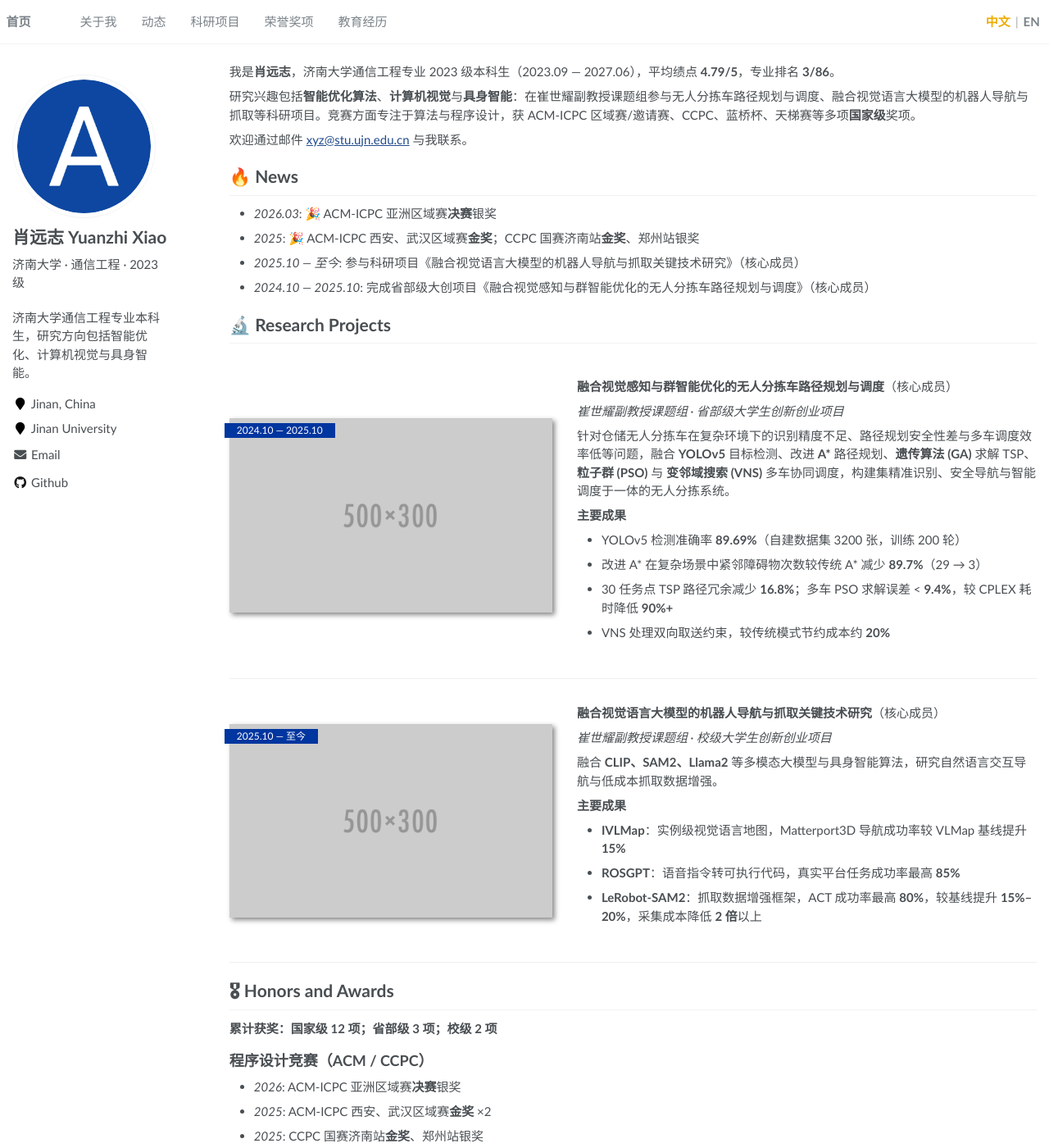
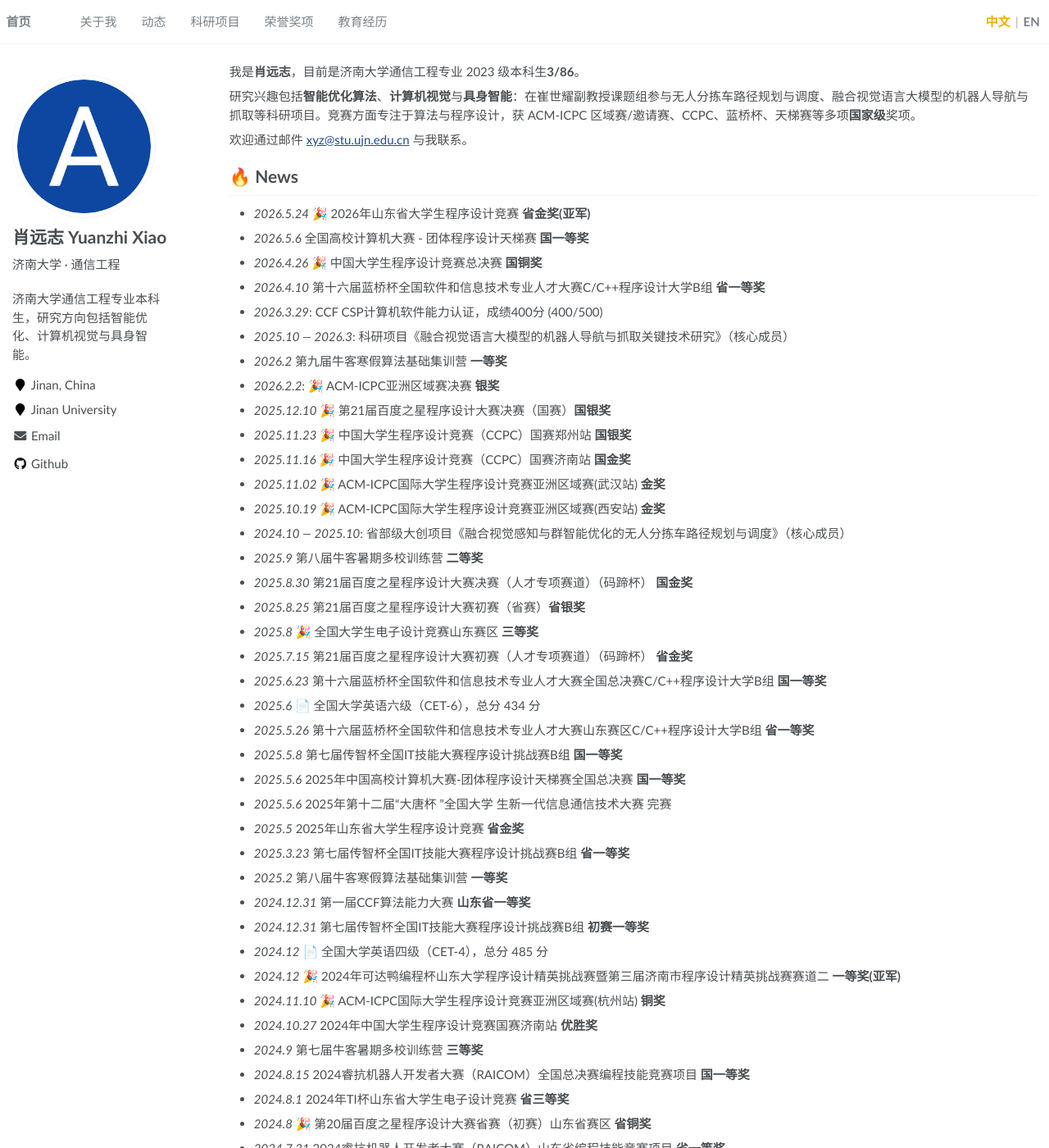
Before and after one commit to xuemanqwq/xuemanqwq.github.io, a Jekyll site: the page built from _pages/about.md, in a window 1280 px wide and 1400 px high. Shown: the whole window at 82% size. Built offline with Jekyll 4.4.1, drawn with Linux system fonts in a browser that asks for light colours; some of the changed text lies outside the part shown.

Commit message:
更新内容

```diff
--- a/Gemfile
+++ b/Gemfile
@@ -16,7 +16,8 @@ gem "github-pages", group: :jekyll_plugins
 
 # gem "jekyll"
 
-gem "wdm", "~> 0.1.0" if Gem.win_platform?
+# Optional on Windows Ruby 3.x only (incompatible with Ruby 4):
+# gem "wdm", "~> 0.1.0" if Gem.win_platform?
 
 # If you have any plugins, put them here!
 group :jekyll_plugins do
--- a/_config.yml
+++ b/_config.yml
@@ -26,8 +26,8 @@ baidu_site_verification  :  # get baidu_site_verification from https://ziyuan.ba
 author:
   name             : "肖远志 Yuanzhi Xiao"
   avatar           : "images/android-chrome-512x512.png"
-  bio              : "济南大学 · 通信工程 · 2023级"
-  bio_en           : "Jinan University · Communication Engineering · Class of 2023"
+  bio              : "济南大学 · 通信工程"
+  bio_en           : "Jinan University · Communication Engineering"
   location         : "Jinan, China"
   employer         : "Jinan University"
   pubmed           :
--- a/_pages/about.md
+++ b/_pages/about.md
@@ -12,7 +12,7 @@ redirect_from:
 
 <span class='anchor' id='about-me'></span>
 
-我是**肖远志**，济南大学通信工程专业 2023 级本科生（2023.09 — 2027.06），平均绩点 **4.79/5**，专业排名 **3/86**。
+我是**肖远志**，目前是济南大学通信工程专业 2023 级本科生**3/86**。
 
 研究兴趣包括**智能优化算法**、**计算机视觉**与**具身智能**：在崔世耀副教授课题组参与无人分拣车路径规划与调度、融合视觉语言大模型的机器人导航与抓取等科研项目。竞赛方面专注于算法与程序设计，获 ACM-ICPC 区域赛/邀请赛、CCPC、蓝桥杯、天梯赛等多项**国家级**奖项。
 
@@ -20,10 +20,51 @@ redirect_from:
 
 # 🔥 News
 
-- *2026.03*: 🎉 ACM-ICPC 亚洲区域赛**决赛**银奖
-- *2025*: 🎉 ACM-ICPC 西安、武汉区域赛**金奖**；CCPC 国赛济南站**金奖**、郑州站银奖
-- *2025.10 — 至今*: 参与科研项目《融合视觉语言大模型的机器人导航与抓取关键技术研究》（核心成员）
-- *2024.10 — 2025.10*: 完成省部级大创项目《融合视觉感知与群智能优化的无人分拣车路径规划与调度》（核心成员）
+- *2026.5.24* 🎉 2026年山东省大学生程序设计竞赛 **省金奖(亚军)**
+- *2026.5.6*  全国高校计算机大赛 - 团体程序设计天梯赛 **国一等奖**
+- *2026.4.26* 🎉 中国大学生程序设计竞赛总决赛 **国铜奖**
+- *2026.4.10* 第十六届蓝桥杯全国软件和信息技术专业人才大赛C/C++程序设计大学B组 **省一等奖**
+- *2026.3.29*:  CCF CSP计算机软件能力认证，成绩400分 (400/500)
+- *2025.10 — 2026.3*: 科研项目《融合视觉语言大模型的机器人导航与抓取关键技术研究》（核心成员）
+- *2026.2*  第九届牛客寒假算法基础集训营 **一等奖**
+- *2026.2.2*: 🎉 ACM-ICPC亚洲区域赛决赛 **银奖**
+- *2025.12.10* 🎉 第21届百度之星程序设计大赛决赛（国赛）**国银奖**
+- *2025.11.23* 🎉 中国大学生程序设计竞赛（CCPC）国赛郑州站 **国银奖**
+- *2025.11.16* 🎉 中国大学生程序设计竞赛（CCPC）国赛济南站 **国金奖**
+- *2025.11.02* 🎉 ACM-ICPC国际大学生程序设计竞赛亚洲区域赛(武汉站) **金奖**
+- *2025.10.19* 🎉 ACM-ICPC国际大学生程序设计竞赛亚洲区域赛(西安站) **金奖**
+- *2024.10 — 2025.10*: 省部级大创项目《融合视觉感知与群智能优化的无人分拣车路径规划与调度》（核心成员）
+- *2025.9* 第八届牛客暑期多校训练营 **二等奖**
+- *2025.8.30* 第21届百度之星程序设计大赛决赛（人才专项赛道）（码蹄杯） **国金奖**
+- *2025.8.25* 第21届百度之星程序设计大赛初赛（省赛）**省银奖**
+- *2025.8* 🎉 全国大学生电子设计竞赛山东赛区 **三等奖**
+- *2025.7.15* 第21届百度之星程序设计大赛初赛（人才专项赛道）（码蹄杯） **省金奖**
+- *2025.6.23* 第十六届蓝桥杯全国软件和信息技术专业人才大赛全国总决赛C/C++程序设计大学B组 **国一等奖**
+- *2025.6* 📄 全国大学英语六级（CET-6），总分 434 分
+- *2025.5.26* 第十六届蓝桥杯全国软件和信息技术专业人才大赛山东赛区C/C++程序设计大学B组 **省一等奖**
+- *2025.5.8*  第七届传智杯全国IT技能大赛程序设计挑战赛B组 **国一等奖**
+- *2025.5.6* 2025年中国高校计算机大赛-团体程序设计天梯赛全国总决赛 **国一等奖**
+- *2025.5.6* 2025年第十二届“大唐杯 ”全国大学 生新一代信息通信技术大赛 完赛
+- *2025.5*  2025年山东省大学生程序设计竞赛 **省金奖**
+- *2025.3.23* 第七届传智杯全国IT技能大赛程序设计挑战赛B组 **省一等奖**
+- *2025.2* 第八届牛客寒假算法基础集训营 **一等奖**
+- *2024.12.31* 第一届CCF算法能力大赛 **山东省一等奖**
+- *2024.12.31*  第七届传智杯全国IT技能大赛程序设计挑战赛B组 **初赛一等奖**
+- *2024.12* 📄 全国大学英语四级（CET-4），总分 485 分
+- *2024.12* 🎉 2024年可达鸭编程杯山东大学程序设计精英挑战赛暨第三届济南市程序设计精英挑战赛赛道二 **一等奖(亚军)**
+- *2024.11.10* 🎉 ACM-ICPC国际大学生程序设计竞赛亚洲区域赛(杭州站) **铜奖**
+- *2024.10.27*  2024年中国大学生程序设计竞赛国赛济南站 **优胜奖**
+- *2024.9*  第七届牛客暑期多校训练营 **三等奖**
+- *2024.8.15* 2024睿抗机器人开发者大赛（RAICOM）全国总决赛编程技能竞赛项目 **国一等奖**
+- *2024.8.1* 2024年TI杯山东省大学生电子设计竞赛 **省三等奖**
+- *2024.8* 🎉 第20届百度之星程序设计大赛省赛（初赛）山东省赛区 **省铜奖**
+- *2024.7.31* 2024睿抗机器人开发者大赛（RAICOM）山东省编程技能竞赛项目 **省一等奖**
+- *2024.6.2*  第十五届蓝桥杯全国软件和信息技术专业人才大赛全国总决赛C/C++程序设计大学B组 **国二等奖**
+- *2024.5.26* 🎉 2024年中国大学生程序设计竞赛-山东省大学生程序设计竞赛 **省金奖**
+- *2024.5.26* 🎉 2024年中国大学生程序设计竞赛-全国邀请赛（山东） **国银奖**
+- *2024.4.30* 2024年中国高校计算机大赛-团体程序设计天梯赛全国总决赛 **国三等奖**
+- *2024.4.29* 第十五届蓝桥杯全国软件和信息技术专业人才大赛山东赛区C/C++程序设计大学B组 **省一等奖**
+- *2023.11* “跃骏杯”济南大学第六届ACM大学生程序设计新生赛 **一等奖(亚军)**
 
 # 🔬 Research Projects
 
```
Also changed, not shown: Gemfile.lock.
